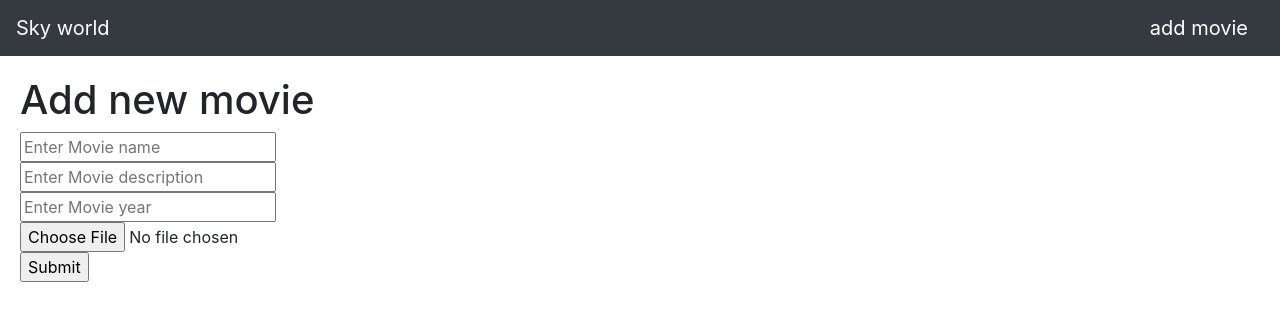
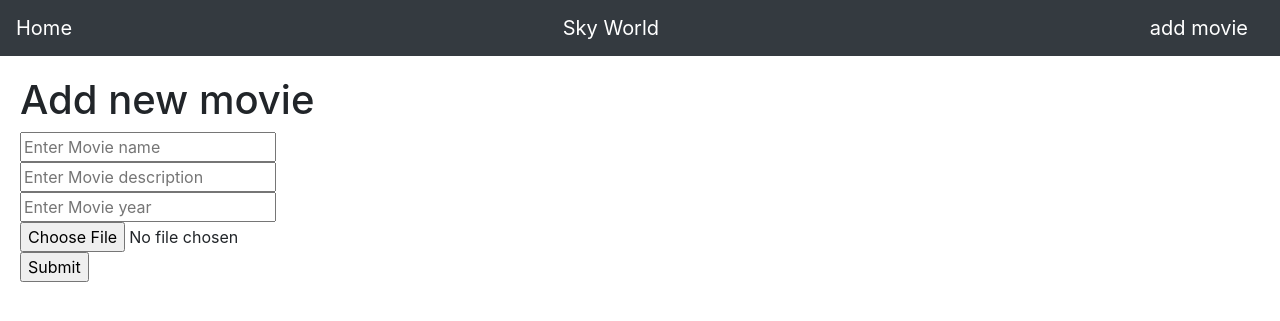
Before and after one commit to Ramees303/movieproject, a Django app: page /add/ in a window 1280 px wide. Shown: the top 321 px of the page. Run offline with Django 4.2, Linux system fonts and the light colour scheme; some libraries are stand-ins or nearby versions.

Commit message:
change the navbar

```diff
--- a/movieproject/templates/base.html
+++ b/movieproject/templates/base.html
@@ -10,9 +10,10 @@
 <body>
 <nav class="navbar navbar-dark bg-dark">
   <a class="navbar-brand" href="/">
-      Sky world
+      Home
+      <a  class="navbar-brand"  href="#" > Sky World</a>
+  </a>
       <a  class="navbar-brand"  href="{% url 'movieapp:add_movie' %}" > add movie</a>
-  </a>
 </nav>
 {% block body %}
 {% endblock %}
```
Also changed, not shown: movieproject/db.sqlite3.
